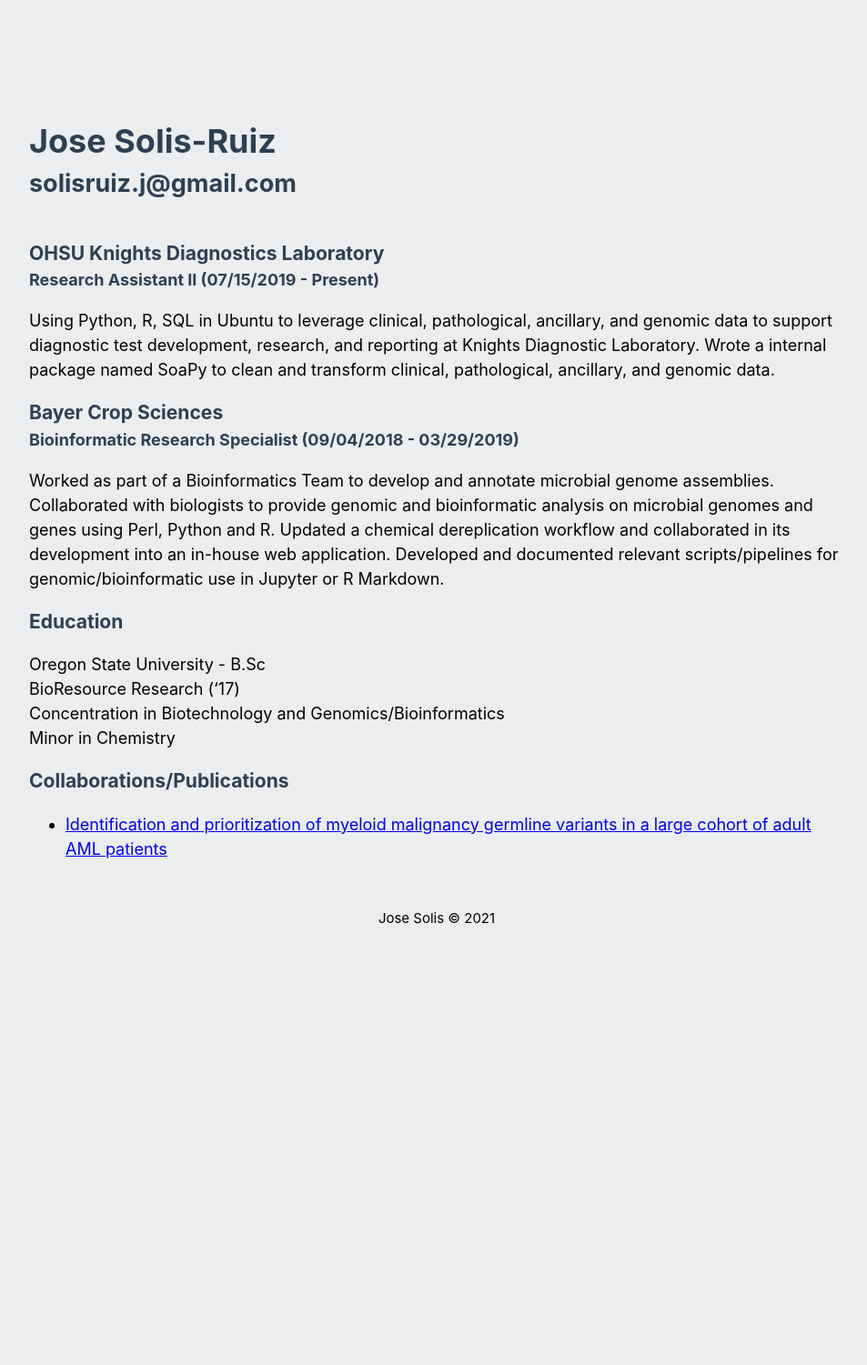
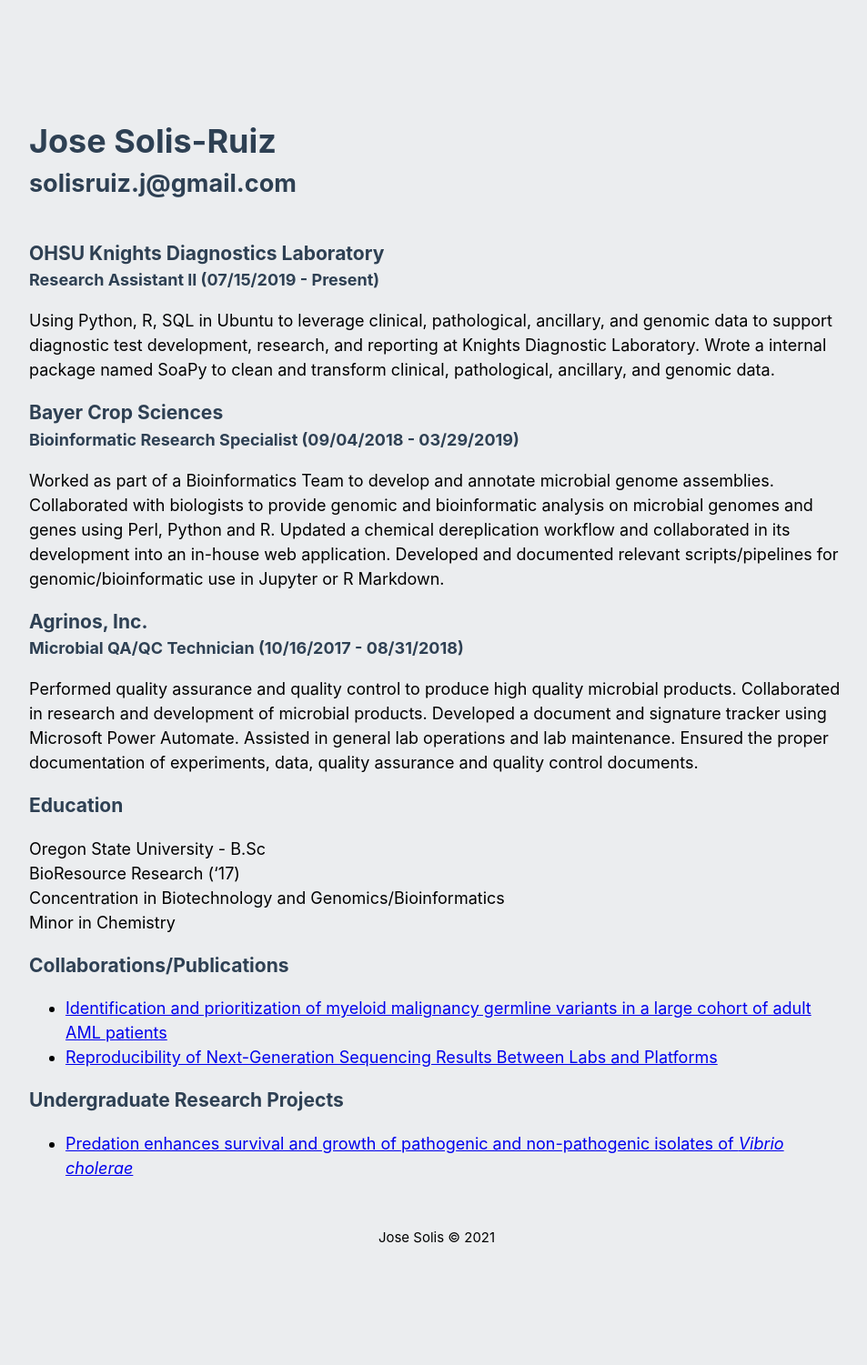
Before and after one commit to solisruj/solisruj.github.io, a Jekyll site: the page built from docs/index.md, in a window 1280 px wide. Shown: the whole page at 91% size, without its empty margins (160-1113 px from the left). Built offline with Jekyll 4.4.1, drawn with Linux system fonts in a browser that asks for light colours; our own code applies the rules of GitHub Pages for plain Markdown files; before the commit the page ends 1150 px from its top, so only the background shows below that.

Commit message:
Added more to markdown resume.

```diff
--- a/docs/index.md
+++ b/docs/index.md
@@ -4,7 +4,6 @@
 ---
 
 # Jose Solis-Ruiz
-
 ## solisruiz.j@gmail.com
 
 
@@ -18,6 +17,12 @@
 
 Worked as part of a Bioinformatics Team to develop and annotate microbial genome assemblies. Collaborated with biologists to provide genomic and bioinformatic analysis on microbial genomes and genes using Perl, Python and R. Updated a chemical dereplication workflow and collaborated in its development into an in-house web application. Developed and documented relevant scripts/pipelines for genomic/bioinformatic use in Jupyter or R Markdown.
 
+### Agrinos, Inc.
+#### Microbial QA/QC Technician (10/16/2017 - 08/31/2018)
+
+Performed quality assurance and quality control to produce high quality microbial products. Collaborated in research and development of microbial products. Developed a document and signature tracker using Microsoft Power Automate. Assisted in general lab operations and lab maintenance. Ensured the proper documentation of experiments, data, quality assurance and quality control documents.
+
+
 ### Education
 
 Oregon State University - B.Sc
@@ -25,7 +30,11 @@
 Concentration in Biotechnology and Genomics/Bioinformatics
 Minor in Chemistry
 
-
 ### Collaborations/Publications
 
 - [Identification and prioritization of myeloid malignancy germline variants in a large cohort of adult AML patients](https://www.sciencedirect.com/science/article/abs/pii/S0006497121015639)
+- [Reproducibility of Next-Generation Sequencing Results Between Labs and Platforms](https://blogs.ohsu.edu/researchnews/2020/03/16/next-generation-sequencing-among-new-approaches-discussed-at-pathology-research-day/)
+
+
+### Undergraduate Research Projects
+- [Predation enhances survival and growth of pathogenic and non-pathogenic isolates of *Vibrio cholerae*](https://ir.library.oregonstate.edu/concern/undergraduate_thesis_or_projects/pr76f5133)
```
